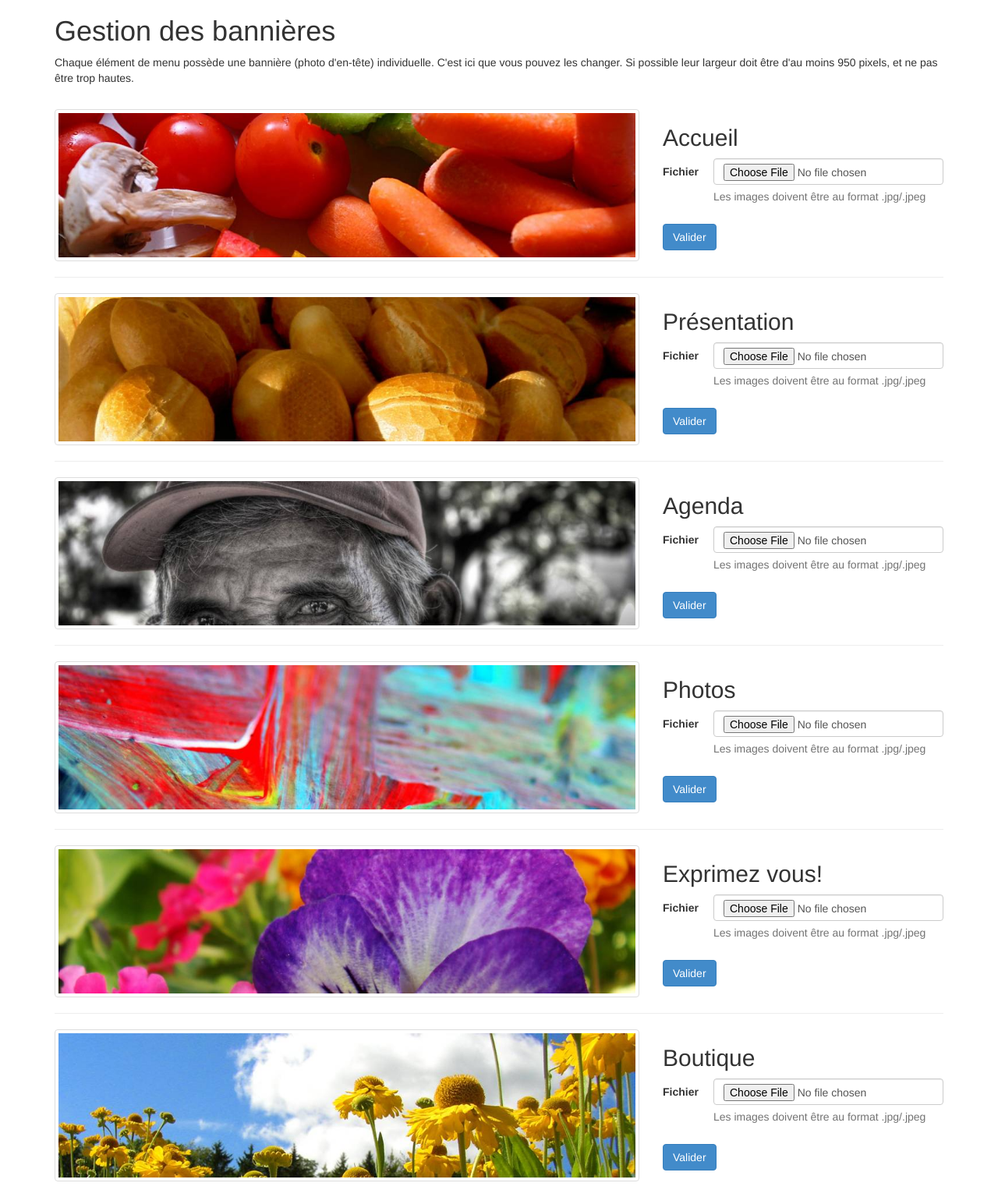
After one commit to Donnajess/musikeole, a PHP site: page /toor/cGestionBannieres.php in a window 1280 px wide. The commit adds this page. Shown: the whole page at 78% size. Run offline with PHP 8.4, Linux system fonts and the light colour scheme.

Commit message:
contenu index des bannières + fix design form-horizontal

```diff
--- /dev/null
+++ b/toor/cGestionBannieres.php
@@ -0,0 +1,35 @@
+<?php
+	session_start();
+
+	function __autoload($class)
+	{
+		static $classDir = '/modeles';
+		$file = str_replace('\\', DIRECTORY_SEPARATOR, ltrim($class, '\\')) . '.php';
+		require "$classDir/$file";
+	}
+
+	// Chargement des classes
+	include('../modeles/ConnexionBDD.php');
+	include('modeles/ManagerContenu.php');
+
+	$manager = new ManagerContenu();
+
+	if (isset($_GET['action'])) {
+		$action = htmlentities($_GET['action']);
+	}else{
+		$action = 0;
+	}
+
+	switch ($action) {
+
+		case 'changerBanniere':
+
+			break;
+
+		default:
+			include('vues/contenu/bannieres/index.php');
+			break;
+
+	}
+
+?>
--- a/toor/indexContenu.php
+++ b/toor/indexContenu.php
@@ -63,7 +63,7 @@
 		<div class="col-md-3">
 			<div class="panel panel-default">
 				<div class="panel-body">
-					<a href="#">
+					<a href="cGestionBannieres.php?action=index">
 						<span class="glyphicon glyphicon-picture"></span>
 						<h3>Bannières</h3>
 					</a>
--- /dev/null
+++ b/toor/vues/contenu/bannieres/index.php
@@ -0,0 +1,144 @@
+<?php include("includes/header.php"); ?>
+
+<div class="container">
+
+	<div class="row">
+		<div class="col-md-12">
+			<h1>Gestion des bannières</h1>
+			<p>Chaque élément de menu possède une bannière (photo d'en-tête) individuelle. C'est ici que vous pouvez les changer. Si possible leur largeur doit être d'au moins 950 pixels, et ne pas être trop hautes.</p>
+		</div>
+	</div>
+
+	<div class="row">
+		<div class="col-md-8">
+			<img src="../data/images/bannieres/accueil.jpg" alt="" class="img-responsive img-thumbnail">
+		</div>
+		<div class="col-md-4">
+			<h2>Accueil</h2>
+			<form action="cGestionBannieres.php?action=changerBanniere" method="POST" enctype="multipart/form-data" role="form" class="form-horizontal">
+				<input type="hidden" name="zone" id="zone" value="accueil">
+				<div class="form-group">
+					<label for="banniere" class="col-sm-2 control-label">Fichier</label>
+					<div class="col-sm-10">
+						<input type="file" name="banniere" id="banniere" class="form-control" required>
+						<p class="help-block">Les images doivent être au format .jpg/.jpeg</p>
+					</div>
+				</div>
+				<button type="submit" class="btn btn-primary">Valider</button>
+			</form>
+		</div>
+	</div>
+
+	<hr>
+
+	<div class="row">
+		<div class="col-md-8">
+			<img src="../data/images/bannieres/presentation.jpg" alt="" class="img-responsive img-thumbnail">
+		</div>
+		<div class="col-md-4">
+			<h2>Présentation</h2>
+			<form action="cGestionBannieres.php?action=changerBanniere" method="POST" enctype="multipart/form-data" role="form" class="form-horizontal">
+				<input type="hidden" name="zone" id="zone" value="presentation">
+				<div class="form-group">
+					<label for="banniere" class="col-sm-2 control-label">Fichier</label>
+					<div class="col-sm-10">
+						<input type="file" name="banniere" id="banniere" class="form-control" required>
+						<p class="help-block">Les images doivent être au format .jpg/.jpeg</p>
+					</div>
+				</div>
+				<button type="submit" class="btn btn-primary">Valider</button>
+			</form>
+		</div>
+	</div>
+
+	<hr>
+
+	<div class="row">
+		<div class="col-md-8">
+			<img src="../data/images/bannieres/agenda.jpg" alt="" class="img-responsive img-thumbnail">
+		</div>
+		<div class="col-md-4">
+			<h2>Agenda</h2>
+			<form action="cGestionBannieres.php?action=changerBanniere" method="POST" enctype="multipart/form-data" role="form" class="form-horizontal">
+				<input type="hidden" name="zone" id="zone" value="agenda">
+				<div class="form-group">
+					<label for="banniere" class="col-sm-2 control-label">Fichier</label>
+					<div class="col-sm-10">
+						<input type="file" name="banniere" id="banniere" class="form-control" required>
+						<p class="help-block">Les images doivent être au format .jpg/.jpeg</p>
+					</div>
+				</div>
+				<button type="submit" class="btn btn-primary">Valider</button>
+			</form>
+		</div>
+	</div>
+
+	<hr>
+
+	<div class="row">
+		<div class="col-md-8">
+			<img src="../data/images/bannieres/photos.jpg" alt="" class="img-responsive img-thumbnail">
+		</div>
+		<div class="col-md-4">
+			<h2>Photos</h2>
+			<form action="cGestionBannieres.php?action=changerBanniere" method="POST" enctype="multipart/form-data" role="form" class="form-horizontal">
+				<input type="hidden" name="zone" id="zone" value="photos">
+				<div class="form-group">
+					<label for="banniere" class="col-sm-2 control-label">Fichier</label>
+					<div class="col-sm-10">
+						<input type="file" name="banniere" id="banniere" class="form-control" required>
+						<p class="help-block">Les images doivent être au format .jpg/.jpeg</p>
+					</div>
+				</div>
+				<button type="submit" class="btn btn-primary">Valider</button>
+			</form>
+		</div>
+	</div>
+
+	<hr>
+
+	<div class="row">
+		<div class="col-md-8">
+			<img src="../data/images/bannieres/exprimezVous.jpg" alt="" class="img-responsive img-thumbnail">
+		</div>
+		<div class="col-md-4">
+			<h2>Exprimez vous!</h2>
+			<form action="cGestionBannieres.php?action=changerBanniere" method="POST" enctype="multipart/form-data" role="form" class="form-horizontal">
+				<input type="hidden" name="zone" id="zone" value="exprimezVous">
+				<div class="form-group">
+					<label for="banniere" class="col-sm-2 control-label">Fichier</label>
+					<div class="col-sm-10">
+						<input type="file" name="banniere" id="banniere" class="form-control" required>
+						<p class="help-block">Les images doivent être au format .jpg/.jpeg</p>
+					</div>
+				</div>
+				<button type="submit" class="btn btn-primary">Valider</button>
+			</form>
+		</div>
+	</div>
+
+	<hr>
+
+	<div class="row">
+		<div class="col-md-8">
+			<img src="../data/images/bannieres/boutique.jpg" alt="" class="img-responsive img-thumbnail">
+		</div>
+		<div class="col-md-4">
+			<h2>Boutique</h2>
+			<form action="cGestionBannieres.php?action=changerBanniere" method="POST" enctype="multipart/form-data" role="form" class="form-horizontal">
+				<input type="hidden" name="zone" id="zone" value="boutique">
+				<div class="form-group">
+					<label for="banniere" class="col-sm-2 control-label">Fichier</label>
+					<div class="col-sm-10">
+						<input type="file" name="banniere" id="banniere" class="form-control" required>
+						<p class="help-block">Les images doivent être au format .jpg/.jpeg</p>
+					</div>
+				</div>
+				<button type="submit" class="btn btn-primary">Valider</button>
+			</form>
+		</div>
+	</div>
+
+</div>
+
+<?php include("includes/footer.php"); ?>
```
Also changed, not shown: toor/vues/contenu/musikeole/formulaire.php (+6 -6 lines), toor/vues/contenu/musikeole/modification.php (+6 -6 lines), toor/vues/sondages/formulaire.php (+4 -4 lines), data/images/bannieres/accueil.jpg (added), data/images/bannieres/agenda.jpg (added), data/images/bannieres/boutique.jpg (added), data/images/bannieres/exprimezVous.jpg (added), data/images/bannieres/photos.jpg (added), data/images/bannieres/presentation.jpg (added).
